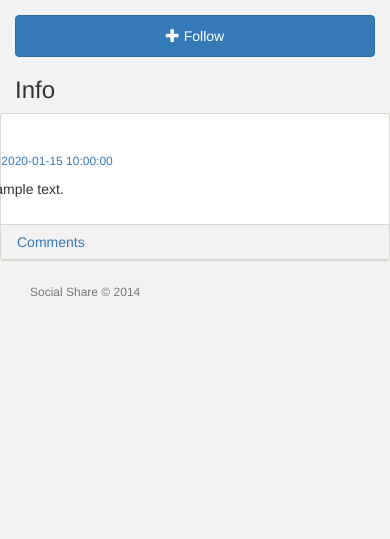
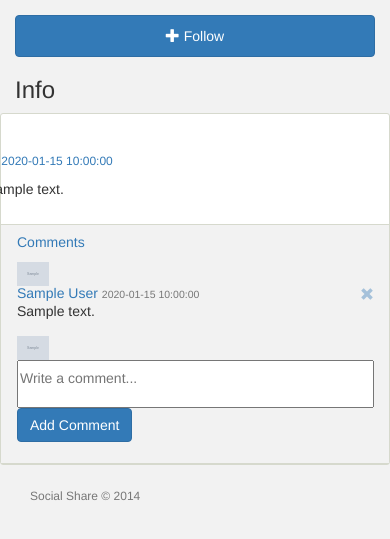
Before and after one commit to priderzaur/ProiectCI, a CodeIgniter app: the page made by application/views/update.php in a window 390 px wide. Shown: the part 200-739 px from the top of the page. Run offline with CodeIgniter, Linux system fonts and the light colour scheme; the template is opened without the code that fills it: most values are stand-ins (such as "Sample title", 1, 10 or a date in 2020); grey boxes marked "Sample" are stand-in pictures; data that the repository does not hold is empty; some libraries are stand-ins or nearby versions.

Commit message:
no message

```diff
--- a/application/config/routes.php
+++ b/application/config/routes.php
@@ -40,6 +40,7 @@
 
 $route['default_controller'] = "home";
 $route['404_override'] = '';
+$route['add_comment/(:any)'] = "add_comment/add_comment/$1";
 $route['follow/(:any)'] = "follow/follow/$1";
 $route['profile/(:any)'] = "profile/profile/$1";
 $route['update/(:any)'] = "update/update/$1";
--- a/application/views/update.php
+++ b/application/views/update.php
@@ -13,7 +13,7 @@
 							<div class="media">
 
 								<div class="pull-left avatar">
-									<img src="https://fbcdn-sphotos-e-a.akamaihd.net/hphotos-ak-prn2/t1.0-9/1377992_722124137815406_2027553723_n.jpg"class="img-rounded img-responsive"></img>
+									<img src="<?php echo $user[0]->avatar; ?>"class="img-rounded img-responsive"></img>
 								</div>
 
 								<div class="large-info">
@@ -93,9 +93,8 @@
 
 									<ul class="list-inline">
 										<li><a href>Comments</a></li>
-										<?php
 
-										if ($user[0]->user_id == $update[0]->postedByUserID){ ?>
+										<?php if($profil['id'] == $user[0]->user_id){ ?>
 
 											<li><a href="<?php echo base_url(); ?>index.php/delete_update/<?php echo $post->update_id; ?>">Delete</a></li>
 
@@ -103,6 +102,78 @@
 										}
 										?>
 									</ul>
+
+
+									<?php
+
+									foreach($comments as $comment){ ?>
+
+										<div class="row comment">
+
+											<div class="col-md-1 comment-avatar">
+												<div class="mini-avatar-comment">
+													<img src="<?php echo $comment->avatar; ?>" class="img-responsive">
+												</div>
+											</div>
+
+											<div class="col-md-11">
+												<h5>
+													<a href="<?php echo base_url().'index.php/profile/'.$comment->user_id; ?>">
+														<?php echo $comment->firstName.' '.$comment->lastName; ?>
+													</a>
+													<small><?php echo $comment->date; ?></small>
+
+													<?php
+
+													if( $profil['id'] == $comment->user_id ): ?>
+
+														<p class="pull-right remove-comment">
+															<a href>
+																<span class="glyphicon glyphicon-remove">
+															</a>
+														</p>
+
+													<?php
+
+													endif;
+
+													?>
+												</h5>
+
+
+												<?php
+
+													echo $comment->content;
+
+												?>
+
+											</div>
+
+										</div>
+
+									<?php
+
+									}
+
+									?>
+
+									<div class="row comment-form">
+
+		 									<div class="col-md-1 comment-avatar">
+												<div class="mini-avatar-comment">
+													<img src="<?php echo $profil['avatar']; ?>" class="img-responsive">
+												</div>
+											</div>
+
+											<div class="col-md-11">
+
+												<form method="POST" action="<?php echo base_url().'index.php/add_comment/'.$post->update_id; ?>" role="form">
+													<textarea name="comment" class="text-form" placeholder="Write a comment..."></textarea>
+													<button type="submit" class="btn btn-primary">Add Comment</button>
+												</form>
+											</div>
+
+									</div>
 
 								</div>
 
--- a/assets/custom.css
+++ b/assets/custom.css
@@ -89,10 +89,12 @@ header{
 		.timeline-post-comments ul { margin-bottom:0;}
 		.timeline-post-comments textarea { width: 100%; resize:none; height: auto; min-height: 35px; }
 
-	.comment{ margin-top:-10px; }
-	.comment h5 { display: inline; }
-	.comment h6 { margin-top:-6px; }
-	.comment-avatar { padding-top:15px; margin-right: -20px; }
+	.comment{ margin-top:10px; }
+	.comment h5 { margin-top:0px; margin-bottom:0px; }
+	.comment-avatar { margin-right: -8px; }
+	.comment-form { margin-top:15px; }
+	.remove-comment { opacity:0.4; filter:alpha(opacity=40); }
+	.remove-comment:hover { opacity: 1; filter:alpha(opacity=100); }
 
 
 .about-div { padding:15px; }
```
Also changed, not shown: application/controllers/add_comment.php (added, +32 -0 lines), application/controllers/delete_comment.php (added, +23 -0 lines), application/controllers/update.php (+22 -13 lines), application/models/updates.php (+28 -0 lines), application/models/user.php (+5 -4 lines).
